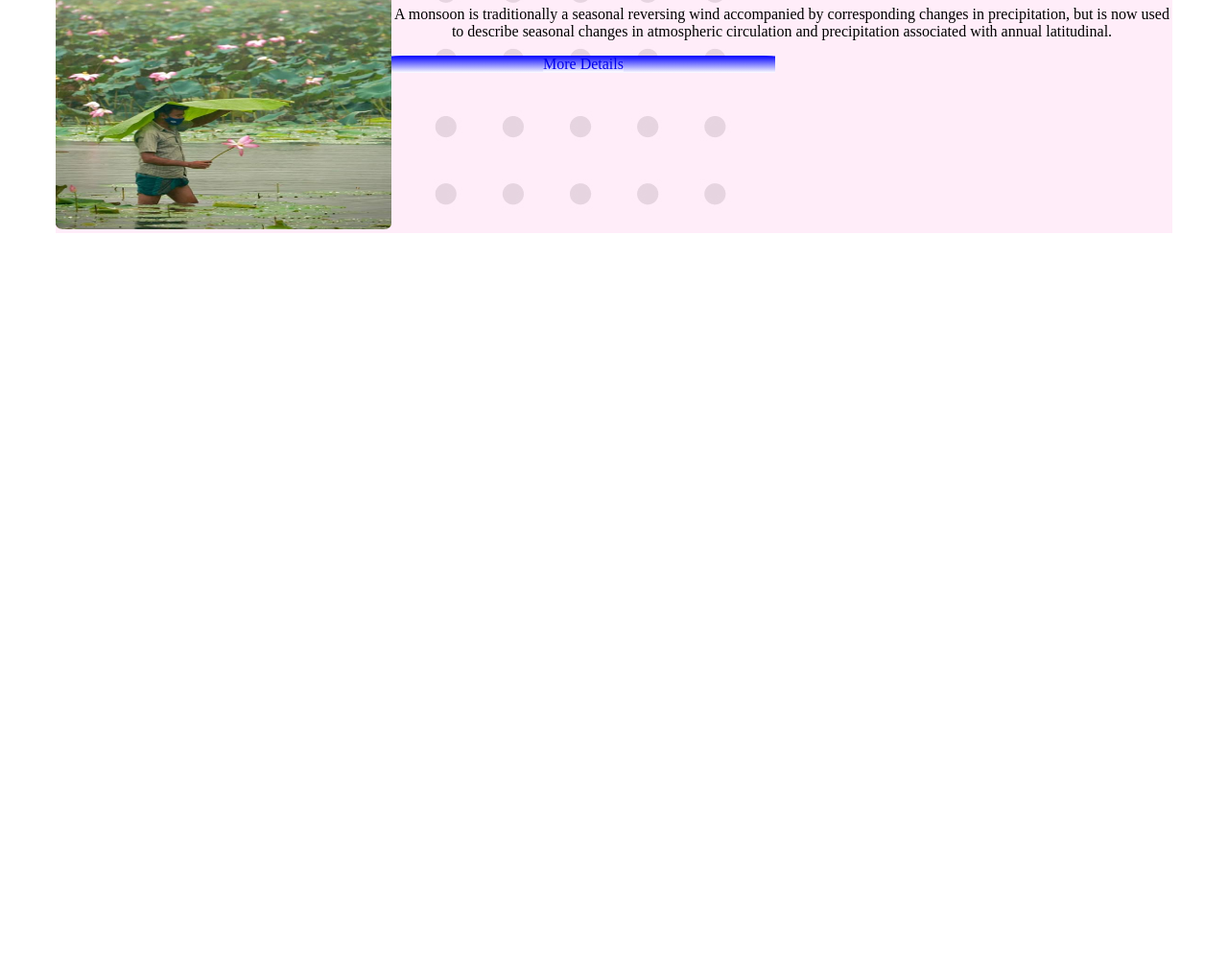
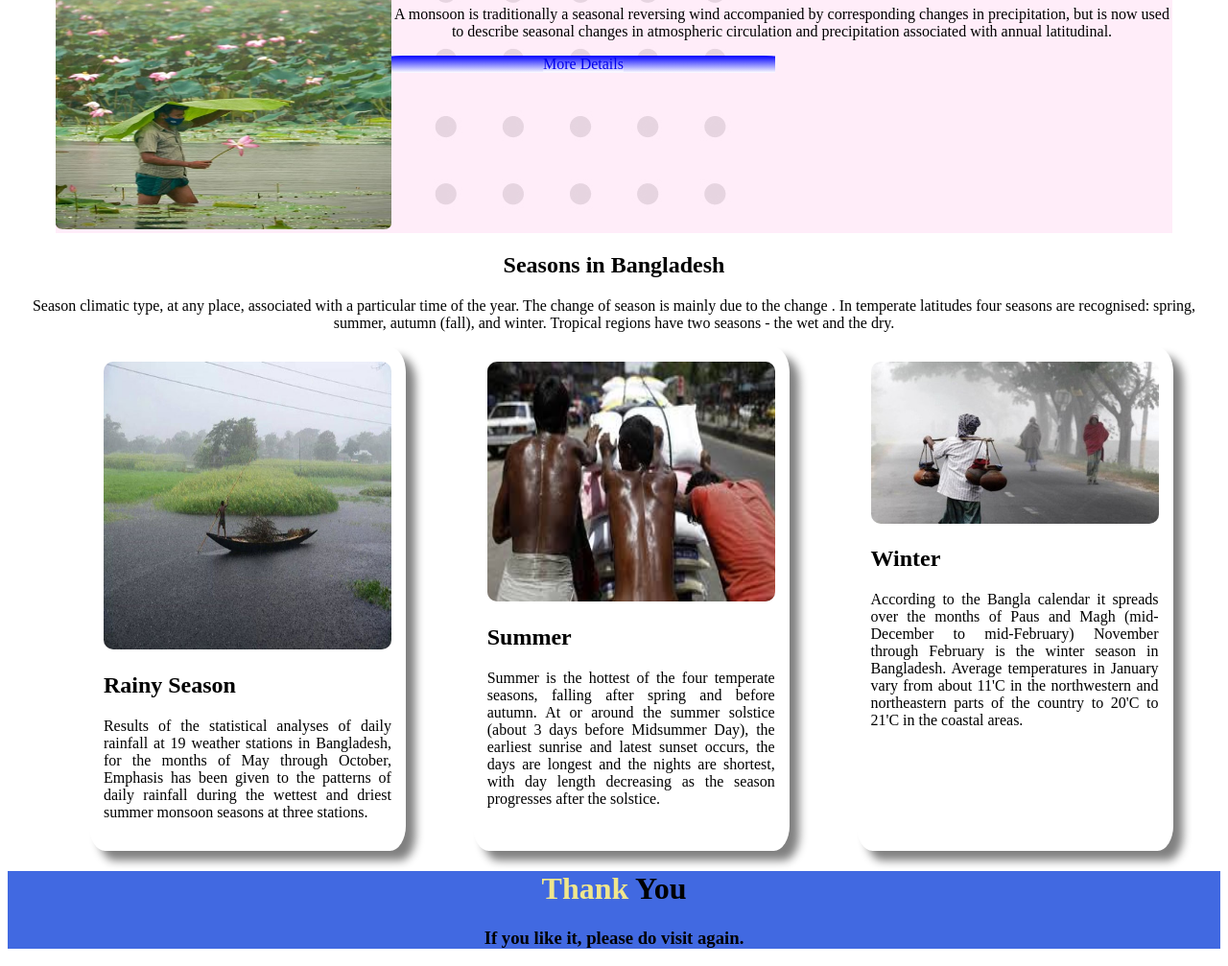
Before and after one commit to PrinceLalaOrin/Assignment-1, a plain HTML site: page index.html in a window 1280 px wide. Shown: the part 373-1380 px from the top of the page at 96% size. Before the commit the page ends 800 px from the top, so only its background shows below. Drawn offline with Linux system fonts and the light colour scheme.

Commit message:
new commit

```diff
--- a/index.html
+++ b/index.html
@@ -33,6 +33,31 @@
         </div>
         </div>
     </section>
+    <div class="seven">
+        <h2> Seasons in Bangladesh </h2>
+    <p> Season climatic type, at any place, associated with a particular time of the year. The change of season is mainly due to the change . In temperate latitudes four seasons are recognised: spring, summer, autumn (fall), and winter. Tropical regions have two seasons - the wet and the dry. </p>
+    </div>
+    <section class="hen six">
+        <div class="five">
+            <img src="Boat.jpg" alt="" height="300px" width="300px">
+            <h2> Rainy Season </h2>
+            <p>Results of the statistical analyses of daily rainfall at 19 weather stations in Bangladesh, for the months of May through October, Emphasis has been given to the patterns of daily rainfall during the wettest and driest summer monsoon seasons at three stations. </p>
+        </div>
+        <div class="five">
+            <img src="summer.jpg" alt="" height="250px" width ="300px">
+            <h2> Summer</h2>
+            <p> Summer is the hottest of the four temperate seasons, falling after spring and before autumn. At or around the summer solstice (about 3 days before Midsummer Day), the earliest sunrise and latest sunset occurs, the days are longest and the nights are shortest, with day length decreasing as the season progresses after the solstice. </p>
+        </div>
+        <div class="five">
+            <img src="winter.jpg" alt="" width = 300px>
+            <h2> Winter </h2>
+            <p> According to the Bangla calendar it spreads over the months of Paus and Magh (mid-December to mid-February) November through February is the winter season in Bangladesh. Average temperatures in January vary from about 11'C in the northwestern and northeastern parts of the country to 20'C to 21'C in the coastal areas.</p>
+        </div>
+    </section>
+    <div class="four">
+        <h1> <span>Thank</span> You </h1>
+    <h3> If you like it, please do visit again. </h3>
+    </div>
 
 </body>
 </html>
--- a/style.css
+++ b/style.css
@@ -31,3 +31,27 @@ span{
     text-align: center;
     width: 400px;
 }
+.seven{
+    text-align: center;
+}
+.six p {
+    text-align: justify;
+}
+.six img{
+    border-radius: 10px;
+}
+.five{
+    box-shadow: 10px 10px 10px grey;
+    width: 30%;
+    margin-left: 3%;
+    margin-right: 3%;
+    padding: 15px;
+    border-radius: 5%;
+}
+.four{
+    text-align: center;
+    background-color: royalblue;
+    }
+.four span{
+    color:khaki;
+}
```
Also changed, not shown: Boat.jpg (added), summer.jpg (added), winter.jpg (added).
